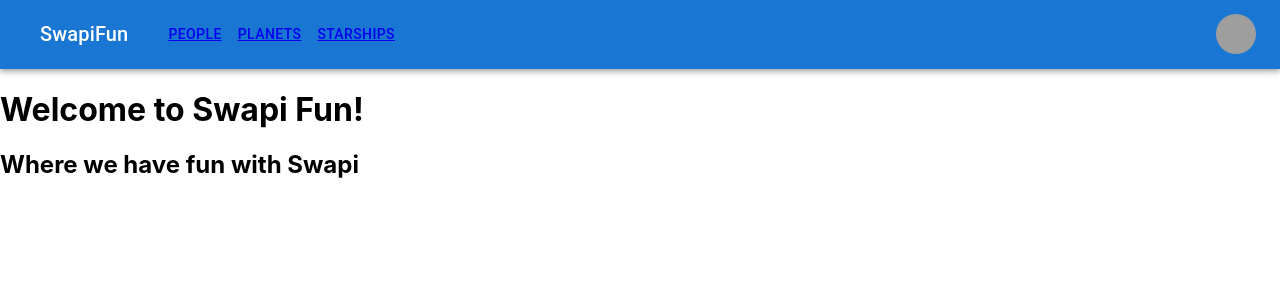
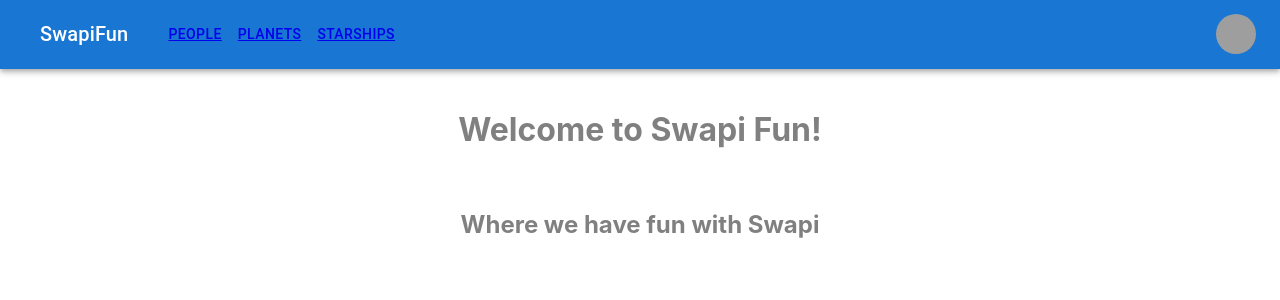
Before and after one commit to cmwilson21/swapi-fun-project, a React (Create React App) app: page / in a window 1280 px wide. Shown: the top 300 px of the page. Built offline with nearby package versions, Linux system fonts and the light colour scheme; grey boxes are pictures that could not be loaded.

Commit message:
centered text on homepage

```diff
--- a/src/components/Home.js
+++ b/src/components/Home.js
@@ -3,8 +3,30 @@ import React from "react";
 const Home = () => {
   return (
     <div>
-      <h1>Welcome to Swapi Fun!</h1>
-      <h2>Where we have fun with Swapi</h2>
+      <h1
+        style={{
+          color: "gray",
+          textAlign: "center",
+          marginLeft: "auto",
+          marginRight: "auto",
+
+          padding: 20,
+        }}
+      >
+        Welcome to Swapi Fun!
+      </h1>
+      <h2
+        style={{
+          color: "gray",
+          textAlign: "center",
+          marginLeft: "auto",
+          marginRight: "auto",
+
+          padding: 20,
+        }}
+      >
+        Where we have fun with Swapi
+      </h2>
     </div>
   );
 };
```
